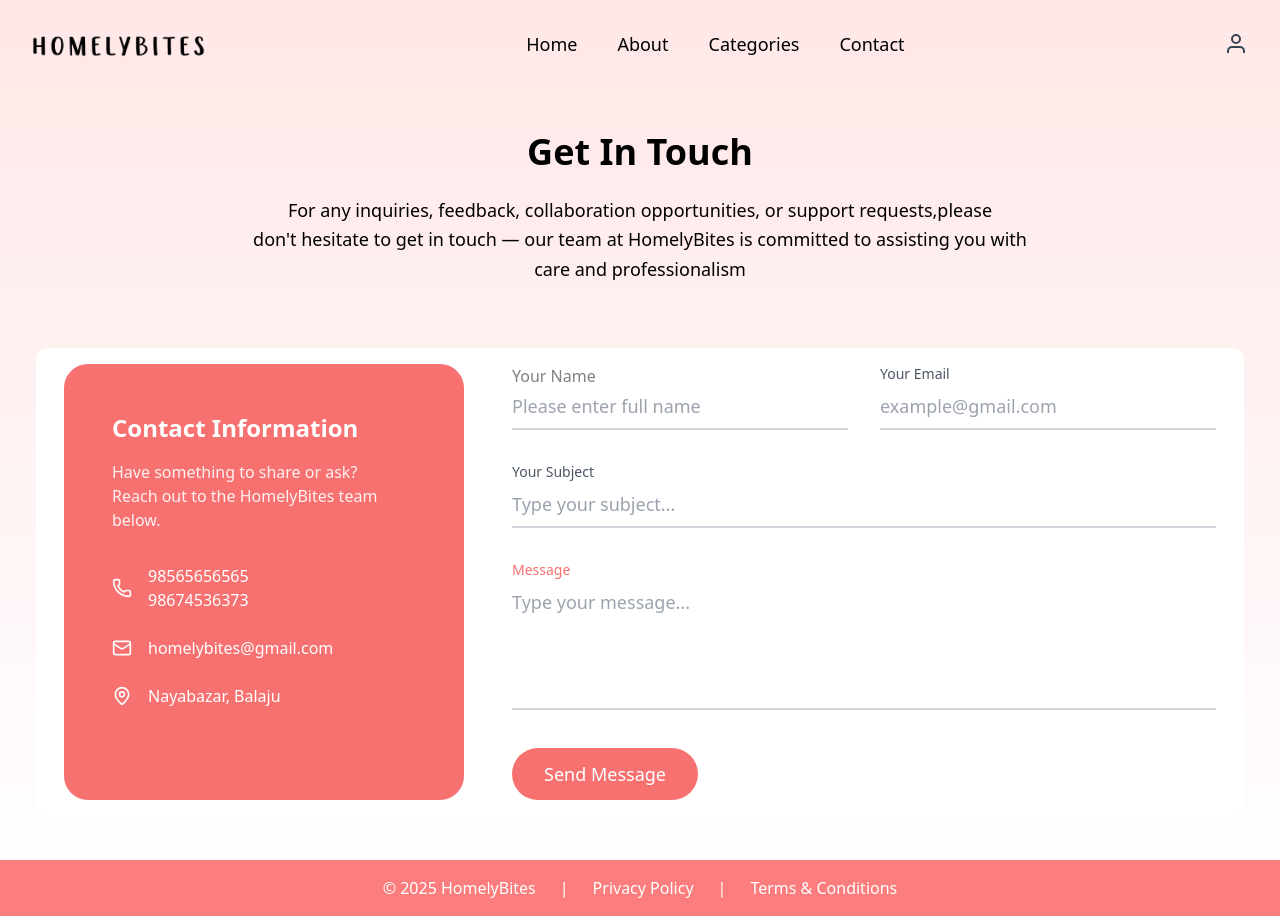
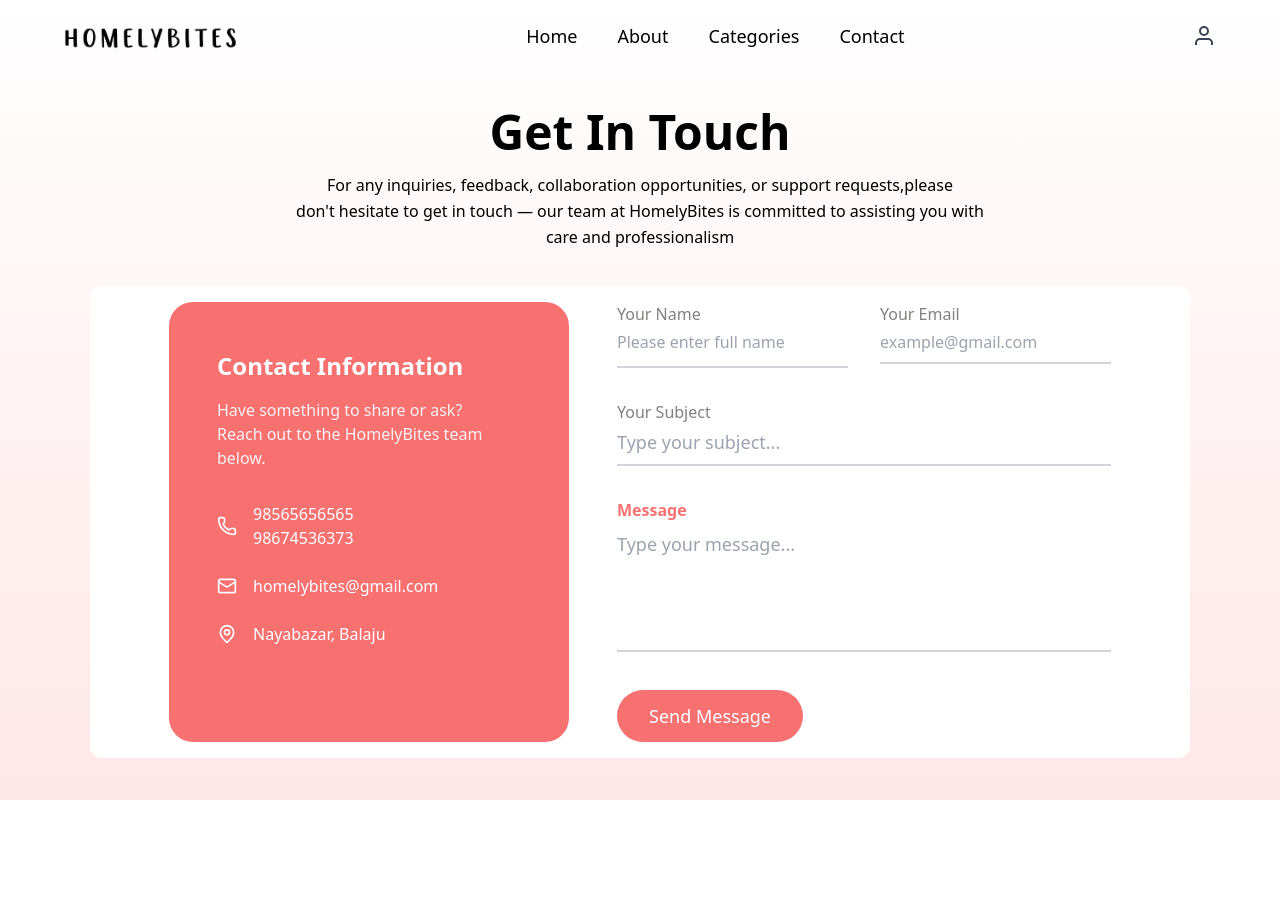
Before and after one commit to Ritssss/fyp-backend, a React (Vite) app in the folder homelybites/: page /contact in a window 1280 px wide. After the commit the page ends 800 px from the top, so only its background shows below. Built offline with nearby package versions, Linux system fonts and the light colour scheme; a web font is replaced by a local one.

Commit message:
Fixed Contact Page

```diff
--- a/homelybites/src/components/Navbar.jsx
+++ b/homelybites/src/components/Navbar.jsx
@@ -2,33 +2,50 @@ import React from "react";
 import { Link } from "react-router-dom";
 
 const Navbar = () => (
-  <nav className="w-full flex items-center justify-between px-8 py-6">
+  <nav className="w-full flex items-center justify-between px-16 py-4">
     {/* Logo */}
     <Link to="/" className="flex items-center">
-      <img src="/Images/logo/logo2.png" alt="HomelyBites Logo" className="h-10" />
+      <img
+        src="/Images/logo/logo2.png"
+        alt="HomelyBites Logo"
+        className="h-10"
+      />
     </Link>
     {/* Menu */}
     <div className="flex-1 flex justify-center">
       <div className="flex gap-10 text-lg font-medium">
-        <Link to="/" className="hover:text-accent transition">
+        <Link to="/" className="hover:text-accent hover:underline hover:underline-offset-8 transition-transform">
           Home
         </Link>
-        <Link to="/about" className="hover:text-accent transition">
+
+        <Link to="/about" className="hover:text-accent hover:underline hover:underline-offset-8 transition-transform">
           About
         </Link>
-        <Link to="/categories" className="hover:text-accent transition">
+
+        <Link
+          to="/categories"
+          className="hover:text-accent hover:underline hover:underline-offset-8 transition-transform  ">
           Categories
         </Link>
-        <Link to="/contact" className="hover:text-accent transition">
+
+        <Link to="/contact" className="hover:text-accent hover:underline hover:underline-offset-8 transition-transform">
           Contact
         </Link>
       </div>
     </div>
     {/* Login Button */}
-      <svg width="24" height="24" viewBox="0 0 24 24" fill="none" stroke="currentColor" strokeWidth="2" className="text-gray-700 cursor-pointer hover:text-gray-900">
-        <path d="M20 21v-2a4 4 0 0 0-4-4H8a4 4 0 0 0-4 4v2"/>
-        <circle cx="12" cy="7" r="4"/>
-      </svg>
+    <svg
+      width="24"
+      height="24"
+      viewBox="0 0 24 24"
+      fill="none"
+      stroke="currentColor"
+      strokeWidth="2"
+      className="text-gray-700 cursor-pointer hover:text-gray-900"
+    >
+      <path d="M20 21v-2a4 4 0 0 0-4-4H8a4 4 0 0 0-4 4v2" />
+      <circle cx="12" cy="7" r="4" />
+    </svg>
   </nav>
 );
 
--- a/homelybites/src/index.css
+++ b/homelybites/src/index.css
@@ -1,3 +1,9 @@
+@import url('https://fonts.googleapis.com/css2?family=Poppins:ital,wght@0,100;0,200;0,300;0,400;0,500;0,600;0,700;0,800;0,900;1,100;1,200;1,300;1,400;1,500;1,600;1,700;1,800;1,900&display=swap');
+
 @tailwind base;
 @tailwind components;
 @tailwind utilities;
+
+@theme {
+  --font-poppins:"Poppins", sans-serif;;
+}
--- a/homelybites/src/pages/ContactUs.jsx
+++ b/homelybites/src/pages/ContactUs.jsx
@@ -1,50 +1,62 @@
-import React, { useState } from 'react';
+import React, { useState } from "react";
 import { Link } from "react-router-dom";
 import Navbar from "../components/Navbar";
 import Footer from "../components/Footer";
-import { User, Phone, Mail, MapPin } from 'lucide-react';
+import { User, Phone, Mail, MapPin } from "lucide-react";
 
 const ContactPage = () => {
   const [formData, setFormData] = useState({
-    name: '',
-    email: '',
-    subject: '',
-    message: ''
+    name: "",
+    email: "",
+    subject: "",
+    message: "",
   });
 
   const handleInputChange = (e) => {
     setFormData({
       ...formData,
-      [e.target.name]: e.target.value
+      [e.target.name]: e.target.value,
     });
   };
 
   const handleSubmit = () => {
-    console.log('Form submitted:', formData);
+    console.log("Form submitted:", formData);
   };
 
   return (
-    <div className="md:block flex flex-col justify-center min-h-screen bg-gradient-to-t from-white to-vrless">
+    <div className="md:block flex flex-col justify-center min-h-screen bg-gradient-to-t from-vrless to-white">
       <Navbar />
       {/* Main Content */}
-      <div className="px-9 py-11">
+      <div className="px-9 py-9">
         {/* Header */}
-          <div className="text-center mb-16">
-              <h1 className="sm:text-5xl md:text-4xl font-bold text-black mb-6">Get In Touch</h1>
-                <p className="text-lg mx-auto leading-relaxed">
-                For any inquiries, feedback, collaboration opportunities, or support requests,please<br/>
-                don't hesitate to get in touch — our team at HomelyBites is committed to assisting you with<br/>
+        <div className="text-center mb-9">
+          <h1 className="sm:text-5xl md:text-5xl font-bold text-black mb-4 font-poppins">
+            Get In Touch
+          </h1>
+          <p className="text-md mx-auto leading-relaxed">
+            For any inquiries, feedback, collaboration opportunities, or support
+            requests,please
+            <br />
+            don't hesitate to get in touch — our team at HomelyBites is
+            committed to assisting you with
+            <br />
             care and professionalism
           </p>
         </div>
         {/* Contact Section */}
-      <div className="bg-white rounded-xl py-4 ">
+        <div className="bg-white rounded-xl py-4 max-w-[1100px] mx-auto flex">
           <div className="max-w-6xl mx-auto flex gap-12">
             {/* Contact Information Card */}
-          <div className="bg-red-400 rounded-3xl p-12 text-white flex-shrink-0" style={{width: '400px'}}>
-            <h2 className="text-2xl font-semibold mb-4">Contact Information</h2>
+            <div
+              className="bg-red-400 rounded-3xl p-12 text-white flex-shrink-0"
+              style={{ width: "400px" }}
+            >
+              <h2 className="text-2xl font-semibold mb-4">
+                Contact Information
+              </h2>
               <p className="mb-8 text-white/90">
-              Have something to share or ask?<br />
+                Have something to share or ask?
+                <br />
                 Reach out to the HomelyBites team below.
               </p>
 
@@ -74,52 +86,65 @@ const ContactPage = () => {
               <div className="space-y-8">
                 <div className="grid grid-cols-2 gap-8">
                   <div>
-                  <div className="block text-greyy text-md mb-1">Your Name</div>
+                    <div className="block text-greyy text-md mb-1">
+                      Your Name
+                    </div>
                     <input
                       type="text"
-                    placeholder='Please enter full name'
+                      placeholder="Please enter full name"
                       name="name"
                       value={formData.name}
                       onChange={handleInputChange}
-                    className="w-full border-b-2 border-gray-300 bg-transparent pb-2 text-lg focus:outline-none focus:border-red-400"/>
+                      className="w-full border-b-2 border-gray-300 bg-transparent pb-3 text-md focus:outline-none focus:border-red-400"
+                    />
                   </div>
                   <div>
-                  <div className="block text-gray-600 text-sm mb-2">Your Email</div>
+                    <div className="block text-greyy text-md mb-1">
+                      Your Email
+                    </div>
                     <input
                       type="email"
-                    placeholder='example@gmail.com'
+                      placeholder="example@gmail.com"
                       name="email"
                       value={formData.email}
                       onChange={handleInputChange}
-                    className="w-full border-b-2 border-gray-300 bg-transparent pb-2 text-lg focus:outline-none focus:border-red-400"/>
+                      className="w-full border-b-2 border-gray-300 bg-transparent pb-2 text-md focus:outline-none focus:border-red-400"
+                    />
                   </div>
                 </div>
 
                 <div>
-                <div className="block text-gray-600 text-sm mb-2">Your Subject</div>
+                  <div className="block text-greyy text-md mb-1">
+                    Your Subject
+                  </div>
                   <input
                     type="type"
                     placeholder="Type your subject..."
                     name="subject"
                     value={formData.subject}
                     onChange={handleInputChange}
-                  className="w-full border-b-2 border-gray-300 bg-transparent pb-2 text-lg focus:outline-none focus:border-red-400"/>
+                    className="w-full border-b-2 border-gray-300 bg-transparent pb-2 text-lg focus:outline-none focus:border-red-400"
+                  />
                 </div>
 
                 <div>
-                <div className="block text-red-400 text-sm mb-2">Message</div>
+                  <div className="block text-red-400 text-md font-semibold mb-2">
+                    Message
+                  </div>
                   <textarea
                     name="message"
                     placeholder="Type your message..."
                     value={formData.message}
                     onChange={handleInputChange}
                     rows="4"
-                  className="w-full border-b-2 border-gray-300 bg-transparent pb-2 text-lg focus:outline-none focus:border-red-400 resize-none"/>
+                    className="w-full border-b-2 border-gray-300 bg-transparent pb-2 text-lg focus:outline-none focus:border-red-400 resize-none"
+                  />
                 </div>
 
                 <button
                   onClick={handleSubmit}
-                className="bg-red-400 text-white px-8 py-3 rounded-full text-lg font-medium hover:bg-red-500 transition-colors">
+                  className="bg-red-400 text-white px-8 py-3 rounded-full text-lg font-medium hover:bg-red-500 transition-colors"
+                >
                   Send Message
                 </button>
               </div>
@@ -127,7 +152,6 @@ const ContactPage = () => {
           </div>
         </div>
       </div>
-      <Footer />
     </div>
   );
 };
```
Lines whose indentation alone changed are shown as unchanged.
